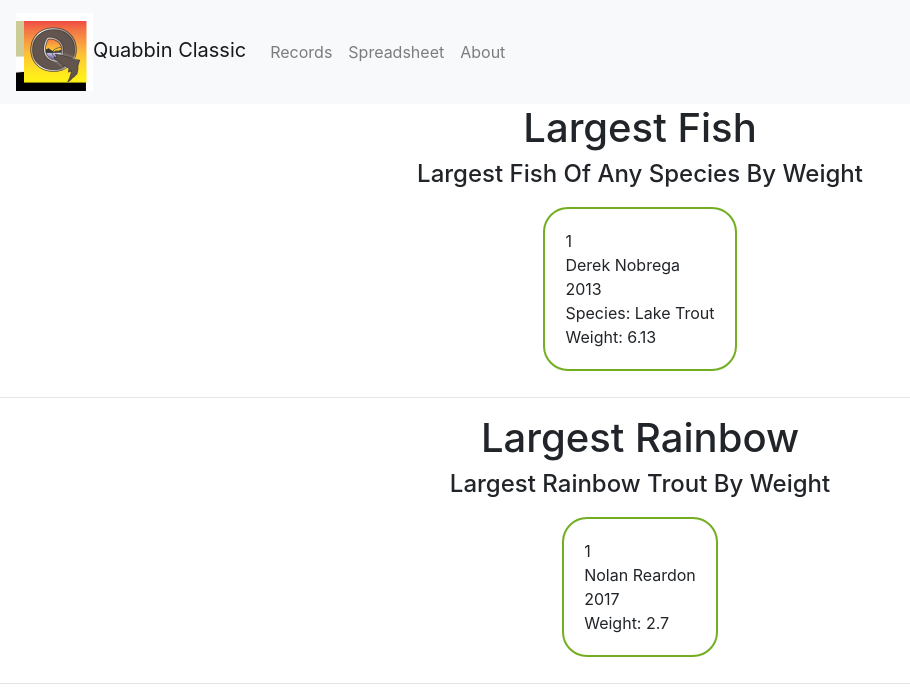
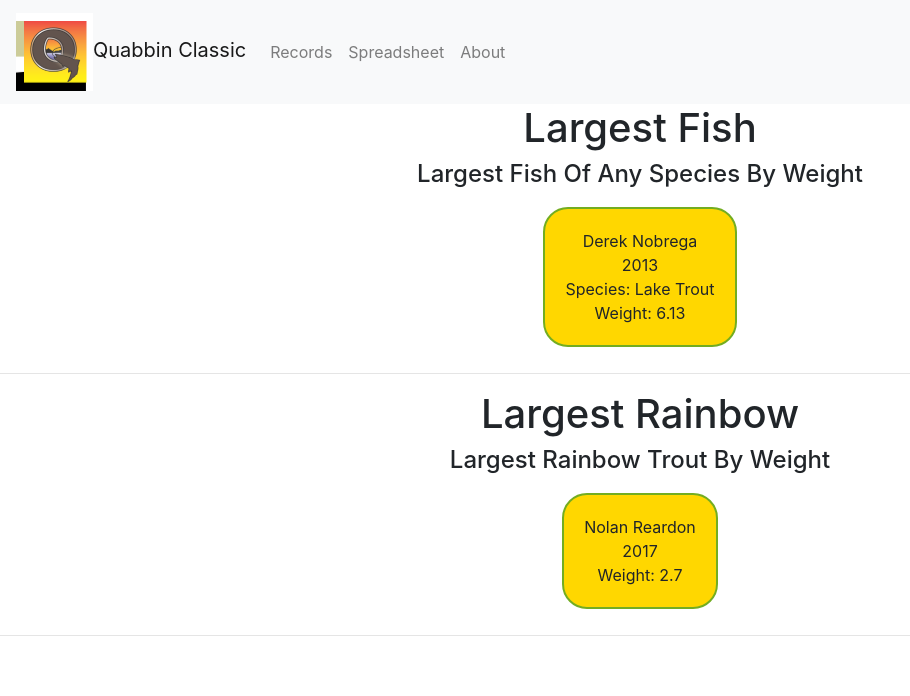
Before and after one commit to KevinGage/Quabbin, a React (Create React App) app in the folder website/: page / in a window 1280 px wide. Shown: the top 696 px of the page, without its empty margins (0-910 px from the left). Built offline with nearby package versions, Linux system fonts and the light colour scheme.

Commit message:
continued styling records

```diff
--- a/website/src/components/Winner/Winner.js
+++ b/website/src/components/Winner/Winner.js
@@ -1,10 +1,17 @@
 import React from 'react';
 import styles from './Winner.module.css';
+import classNames from 'classnames/bind';
 
 function Winner({place, name, year, info}) {
+  const cx = classNames.bind(styles);
+
   return (
-    <div className={styles.winner}>
-      {place}<br />
+    <div className={cx(styles.winner, {
+      first: place === 1,
+      second: place === 2,
+      third: place === 3
+    })}
+    >
       {name}<br />
       {year}<br />
       {info.map((info) => {
--- a/website/src/components/Winner/Winner.module.css
+++ b/website/src/components/Winner/Winner.module.css
@@ -3,4 +3,17 @@
   border: 2px solid #73AD21;
   padding: 20px;
   margin: 10px 75px 10px 75px;
+  text-align: center;
 }
+
+.first {
+  background: gold;
+}
+
+.second {
+  background: silver;
+}
+
+.third {
+  background: #AD8A56;
+}
```
